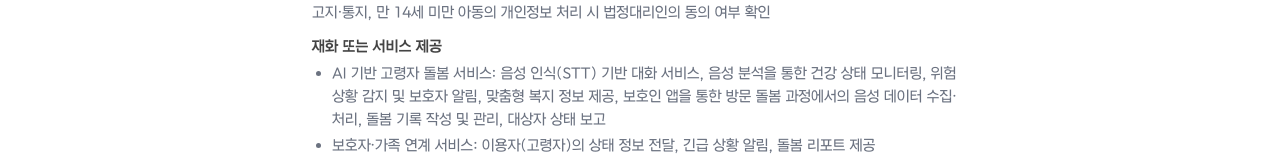
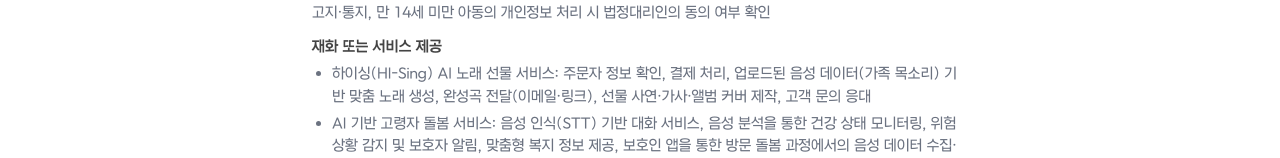
Before and after one commit to INNO-HI/HI-Sing, a Next.js app: page /privacy in a window 1280 px wide. Shown: the part 495-653 px from the top of the page. Built offline with nearby package versions, Linux system fonts and the light colour scheme; no server answers; a web font is replaced by a local one.

Commit message:
개인정보 처리방침 제1조 재화 또는 서비스 제공에 하이싱 항목 추가

```diff
--- a/src/app/privacy/page.tsx
+++ b/src/app/privacy/page.tsx
@@ -30,6 +30,7 @@ export default function PrivacyPage() {
                 <div>
                   <p className="font-semibold text-ink-light">재화 또는 서비스 제공</p>
                   <ul className="list-disc pl-5 space-y-1 mt-1">
+                    <li>하이싱(HI-Sing) AI 노래 선물 서비스: 주문자 정보 확인, 결제 처리, 업로드된 음성 데이터(가족 목소리) 기반 맞춤 노래 생성, 완성곡 전달(이메일·링크), 선물 사연·가사·앨범 커버 제작, 고객 문의 응대</li>
                     <li>AI 기반 고령자 돌봄 서비스: 음성 인식(STT) 기반 대화 서비스, 음성 분석을 통한 건강 상태 모니터링, 위험 상황 감지 및 보호자 알림, 맞춤형 복지 정보 제공, 보호인 앱을 통한 방문 돌봄 과정에서의 음성 데이터 수집·처리, 돌봄 기록 작성 및 관리, 대상자 상태 보고</li>
                     <li>보호자·가족 연계 서비스: 이용자(고령자)의 상태 정보 전달, 긴급 상황 알림, 돌봄 리포트 제공</li>
                     <li>기관 대시보드 서비스: 복지관, 행정동 복지센터 등 연계 기관 담당자의 대시보드 계정 관리, 돌봄 대상자 현황 조회 및 관리, 통계 리포트 제공</li>
```
